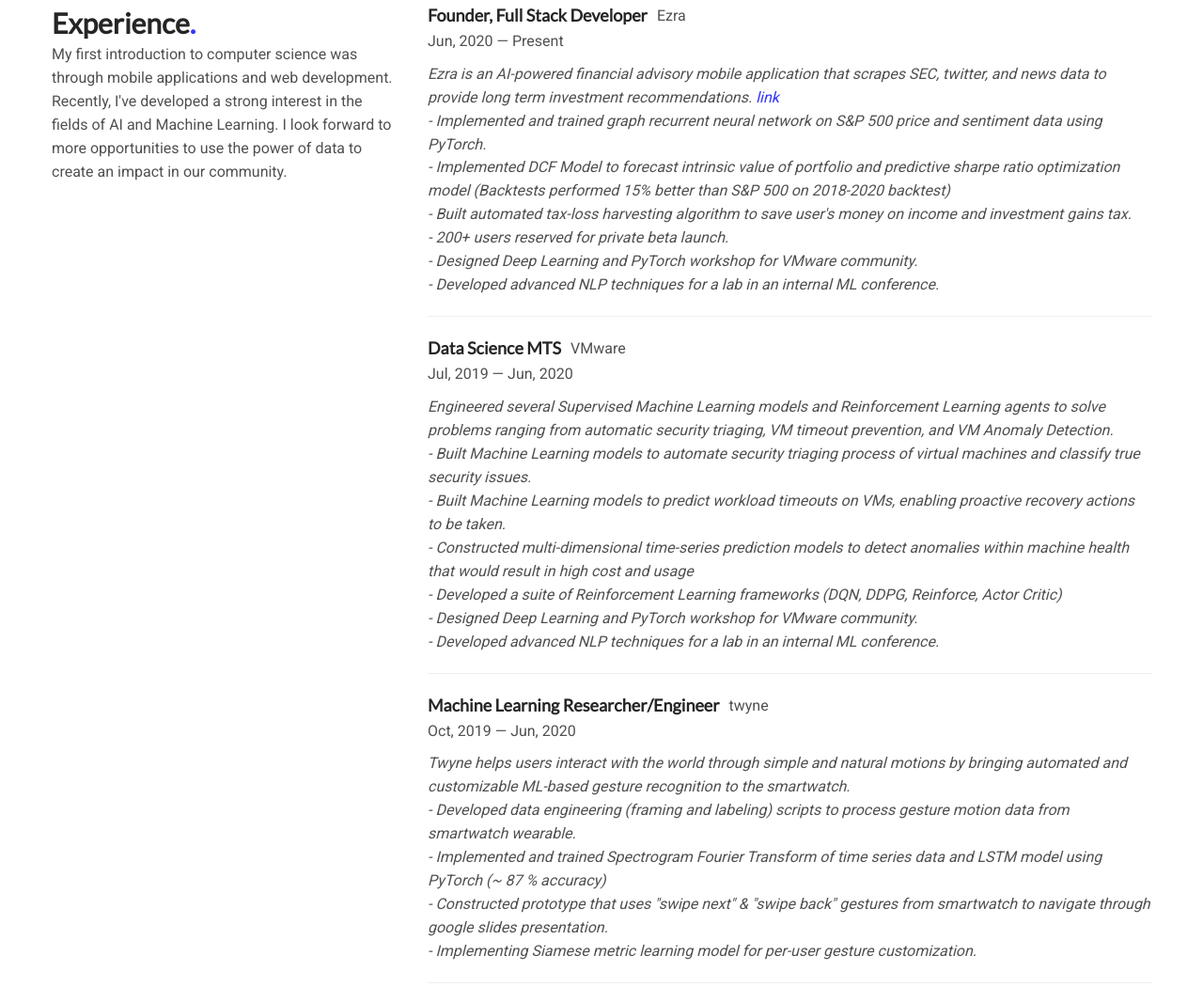
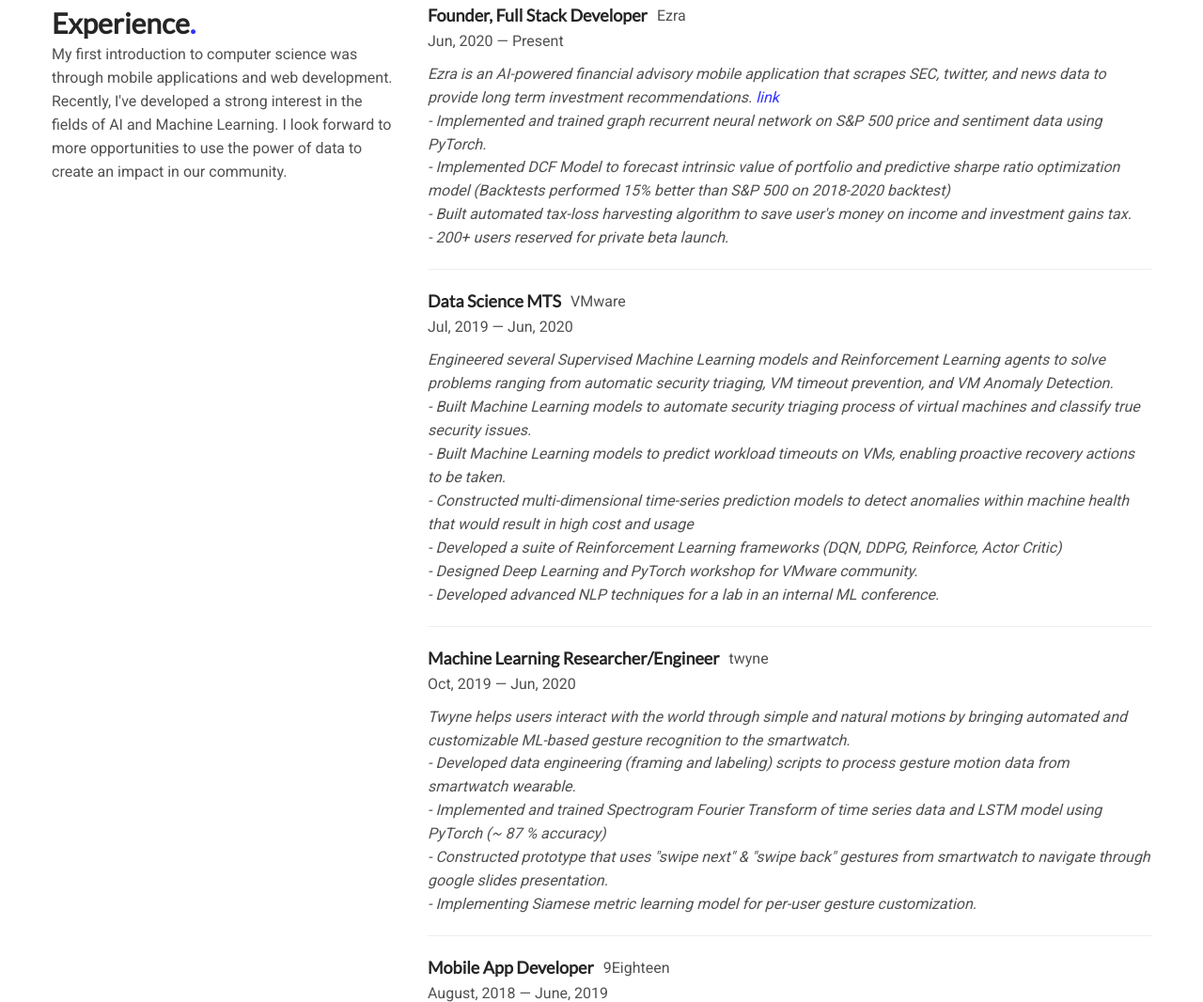
Before and after one commit to xeliot/xeliot.github.io, a website with bundled scripts: page index.html in a window 1280 px wide. Shown: the part 810-1876 px from the top of the page at 94% size. Built offline with nearby package versions, Linux system fonts and the light colour scheme.

Commit message:
remove info

```diff
--- a/index.html
+++ b/index.html
@@ -232,8 +232,6 @@
                                 <p>- Implemented DCF Model to forecast intrinsic value of portfolio and predictive sharpe ratio optimization model (Backtests performed 15% better than S&P 500 on 2018-2020 backtest)</p>
                                 <p>- Built automated tax-loss harvesting algorithm to save user's money on income and investment gains tax.</p>
                                 <p>- 200+ users reserved for private beta launch.</p>
-                                <p>- Designed Deep Learning and PyTorch workshop for VMware community.</p>
-                                <p>- Developed advanced NLP techniques for a lab in an internal ML conference.</p>
                             </div>
                         </div>
                     </div>
```
